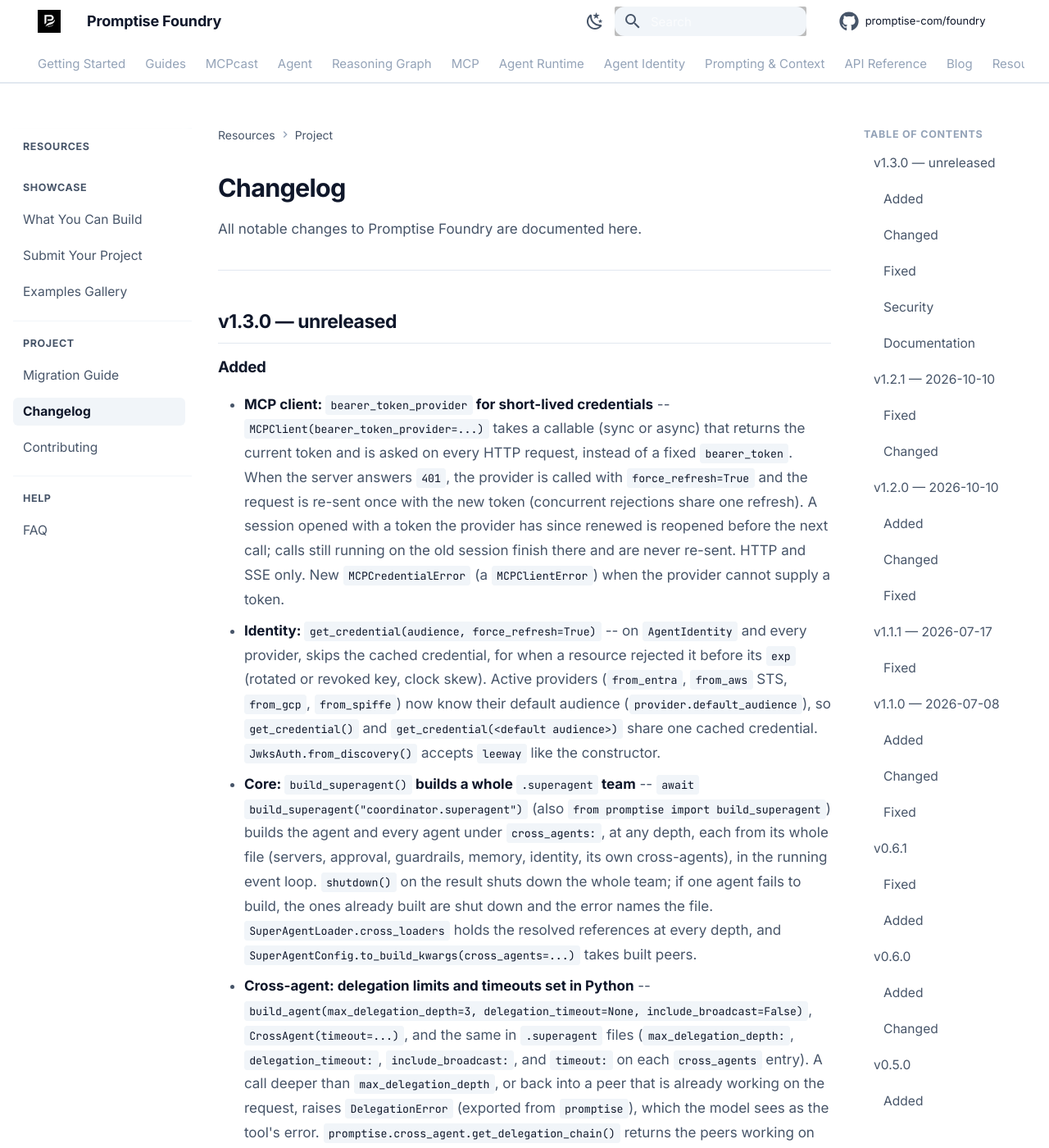
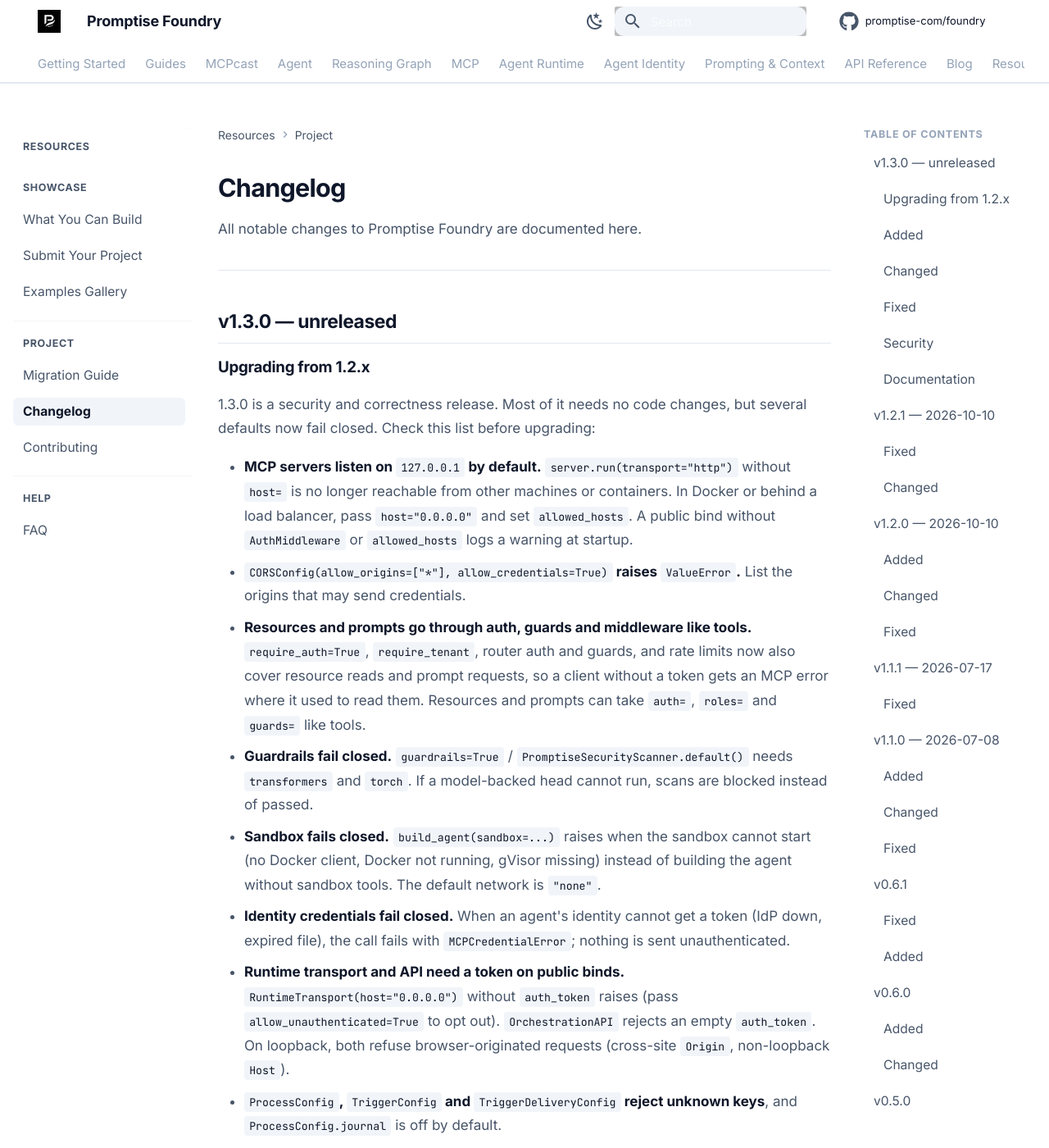
Before and after one commit to CloudEngineHub/DeepMCPAgent, an MkDocs documentation site: the page built from docs/resources/changelog.md, in a window 1280 px wide and 1400 px high. Shown: the whole window at 82% size. Built offline with MkDocs 1.6.1 and Material for MkDocs 9.7.7, drawn with Linux system fonts in a browser that asks for light colours; comment, search, counter and statistics services are not loaded; some of the changed text lies outside the part shown.

Commit message:
docs(changelog): Upgrading from 1.2.x section for 1.3.0
Co-Authored-By: Claude Opus 5.5 <noreply@anthropic.com>

```diff
--- a/docs/resources/changelog.md
+++ b/docs/resources/changelog.md
@@ -5,6 +5,27 @@ All notable changes to Promptise Foundry are documented here.
 ---
 
 ## v1.3.0 — unreleased
+
+### Upgrading from 1.2.x
+
+1.3.0 is a security and correctness release. Most of it needs no code changes, but several defaults now fail closed. Check this list before upgrading:
+
+- **MCP servers listen on `127.0.0.1` by default.** `server.run(transport="http")` without `host=` is no longer reachable from other machines or containers. In Docker or behind a load balancer, pass `host="0.0.0.0"` and set `allowed_hosts`. A public bind without `AuthMiddleware` or `allowed_hosts` logs a warning at startup.
+- **`CORSConfig(allow_origins=["*"], allow_credentials=True)` raises `ValueError`.** List the origins that may send credentials.
+- **Resources and prompts go through auth, guards and middleware like tools.** `require_auth=True`, `require_tenant`, router auth and guards, and rate limits now also cover resource reads and prompt requests, so a client without a token gets an MCP error where it used to read them. Resources and prompts can take `auth=`, `roles=` and `guards=` like tools.
+- **Guardrails fail closed.** `guardrails=True` / `PromptiseSecurityScanner.default()` needs `transformers` and `torch`. If a model-backed head cannot run, scans are blocked instead of passed.
+- **Sandbox fails closed.** `build_agent(sandbox=...)` raises when the sandbox cannot start (no Docker client, Docker not running, gVisor missing) instead of building the agent without sandbox tools. The default network is `"none"`.
+- **Identity credentials fail closed.** When an agent's identity cannot get a token (IdP down, expired file), the call fails with `MCPCredentialError`; nothing is sent unauthenticated.
+- **Runtime transport and API need a token on public binds.** `RuntimeTransport(host="0.0.0.0")` without `auth_token` raises (pass `allow_unauthenticated=True` to opt out). `OrchestrationAPI` rejects an empty `auth_token`. On loopback, both refuse browser-originated requests (cross-site `Origin`, non-loopback `Host`).
+- **`ProcessConfig`, `TriggerConfig` and `TriggerDeliveryConfig` reject unknown keys**, and `ProcessConfig.journal` is off by default.
+- **MCP tool errors raise.** An MCP tool that returns an error result raises `MCPToolError` when called directly (`tool.ainvoke(...)`); inside an agent the model still sees the server's message, and the call counts as failed.
+- **Event webhook signatures changed.** Receivers must verify the new `t=...,v1=...` header with `promptise.events.verify_event_signature()`; the old bare-hex signature is gone.
+- **Webhooks to private addresses are refused at send time**, including after DNS changes. Set `allow_private_networks=True` on the sink or handler for internal receivers.
+- **Semantic cache stores less.** Follow-up turns and turns that called tools are not cached by default (`cache_multi_turn=True`, `cache_tool_turns=True` for read-only tools), `scope="per_session"` needs a `user_id`, and `build_agent(cache=...)` raises `ImportError` when the cache's packages are missing.
+- **Cross-agent delegation.** `broadcast_to_agents` is opt-in (`include_broadcast=True`), the model can no longer pick a timeout, and delegation stops at `max_delegation_depth` (default 3). `.superagent` files reject `auth:` on HTTP servers (use `bearer_token:` / `api_key:`), and `promptise validate` fails on missing environment variables.
+- **Reasoning Graph.** Pydantic structured outputs are dicts in `result.output` and `state.context`; a `PromptNode` stops at its own `max_iterations` (default 10); unknown `agent_pattern` names raise `ValueError`.
+- **Observability** redacts secrets and personal data in traces by default (`ObservabilityConfig.redact_sensitive=False` to turn it off), and prompt text is recorded only at `FULL` unless `record_prompts=True`.
+- **Adaptive strategy** keeps lessons per caller (`scope="per_user"`); lessons saved by 1.2.1 or earlier carry no scope and are no longer shown. Re-add the ones you need.
 
 ### Added
 - **MCP client: `bearer_token_provider` for short-lived credentials** -- `MCPClient(bearer_token_provider=...)` takes a callable (sync or async) that returns the current token and is asked on every HTTP request, instead of a fixed `bearer_token`. When the server answers `401`, the provider is called with `force_refresh=True` and the request is re-sent once with the new token (concurrent rejections share one refresh). A session opened with a token the provider has since renewed is reopened before the next call; calls still running on the old session finish there and are never re-sent. HTTP and SSE only. New `MCPCredentialError` (a `MCPClientError`) when the provider cannot supply a token.
```
Also changed, not shown: CHANGELOG.md (+21 -0 lines).
